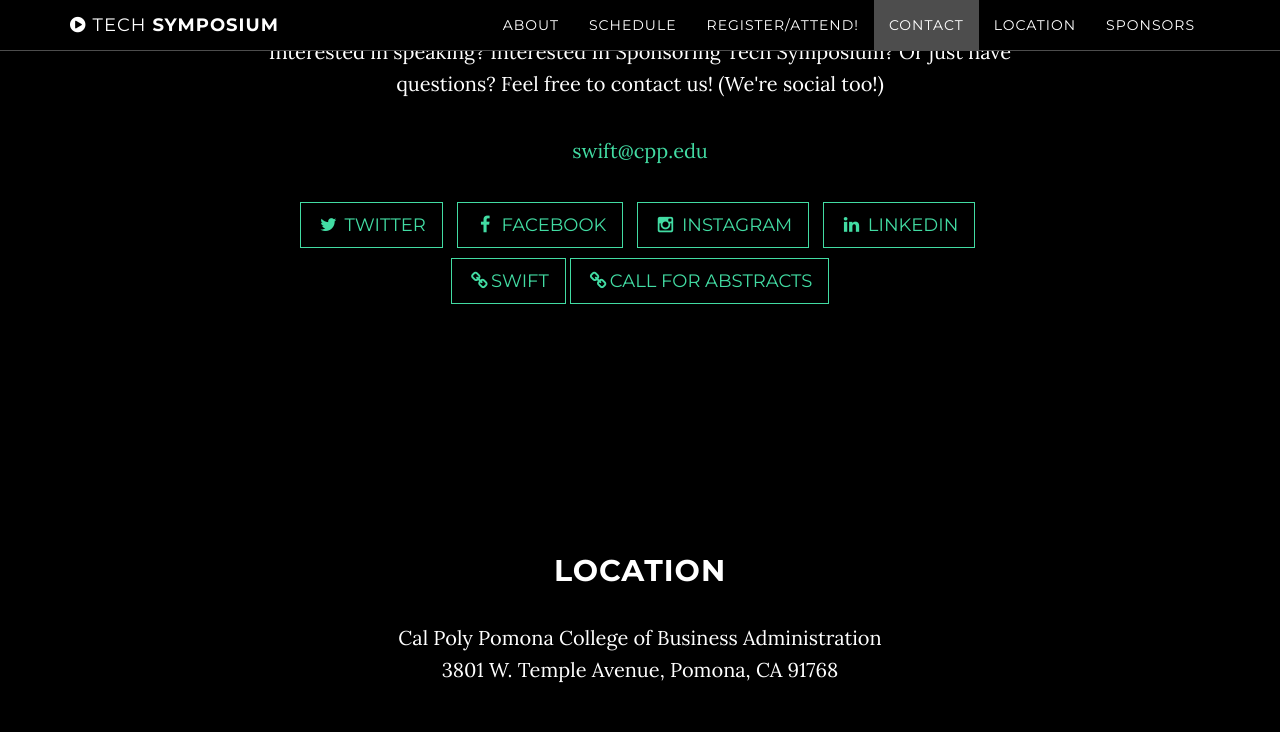
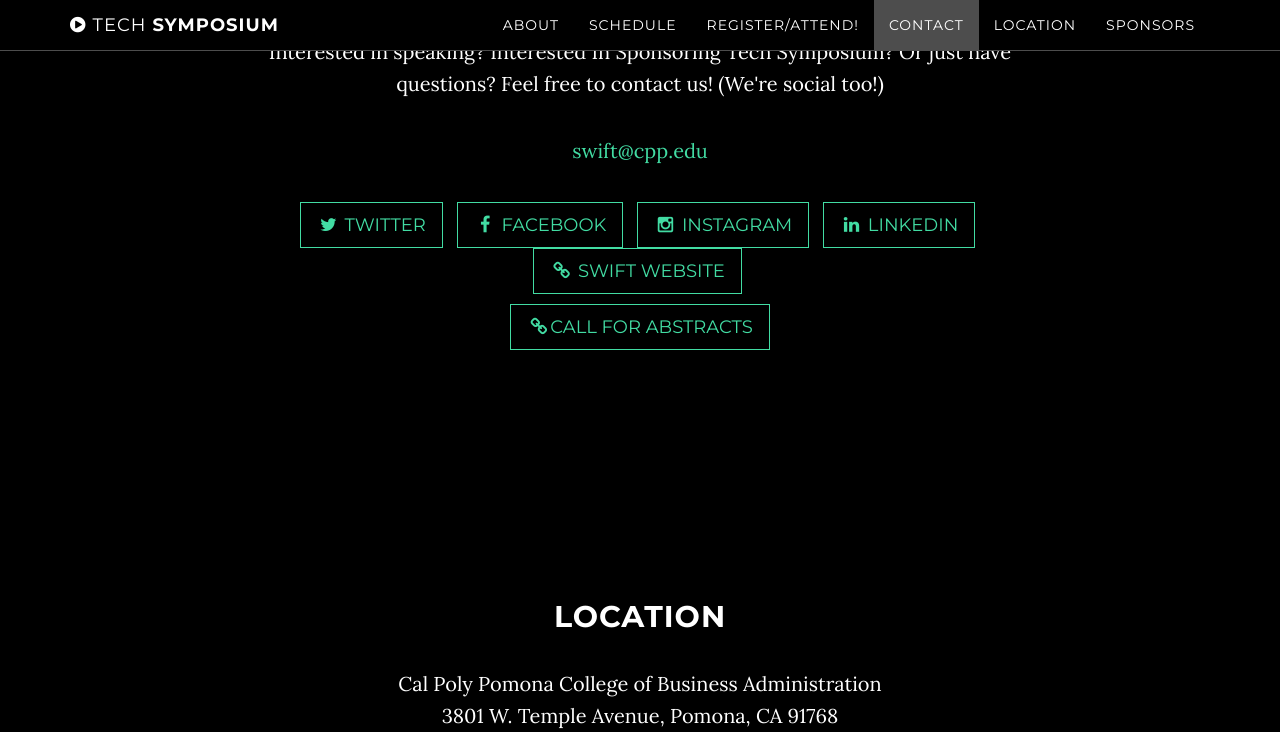
Before and after one commit to CalPolySWIFT/techsymposium-website, a Jekyll site: the page built from index.html, in a window 1280 px wide and 900 px high, scrolled down 3667 px, cut to the strip 0-732 px from the top of the window. Built offline with Jekyll 4.4.1, drawn with Linux system fonts in a browser that asks for light colours.

Commit message:
Update index.html

```diff
--- a/index.html
+++ b/index.html
@@ -158,10 +158,12 @@ mapurl: "https://www.google.com/maps/embed/v1/place?q=college%20of%20business%20
                         <i class="fa fa-linkedin fa-fw"></i> <span class="network-name">LinkedIn</span>
                     </a>
                 </li>
+                <li>
+                    <a href="https://calpolyswift.org" class="btn btn-default btn-lg">
+                        <i class="fa fa-link fa-fw"></i> <span class="network-name">SWIFT Website</span>
+                    </a>
+                </li>
             </ul>
-            <a class="btn btn-default btn-lg" href="https://calpolyswift.org">
-                <i class="fa fa-link fa-fw"></i>SWIFT
-            </a>
             <a class="btn btn-default btn-lg" href="https://docs.google.com/forms/d/e/1FAIpQLSfw_r75ksNXTWZpECcM1g5iyCFqJAuMYCet2h5EqIMi2eVtLw/viewform">
                 <i class="fa fa-link fa-fw"></i>Call for Abstracts
             </a>
```
